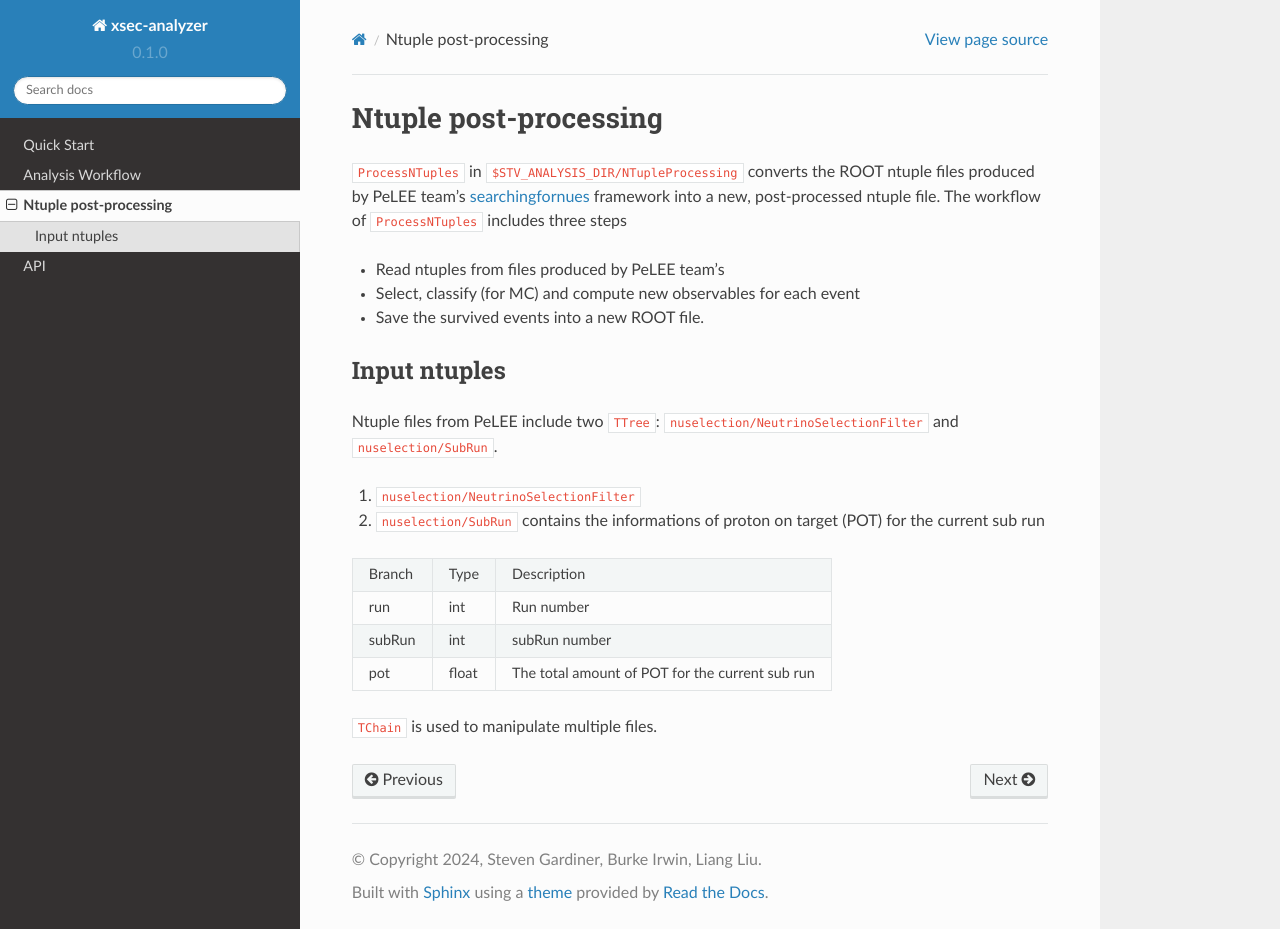
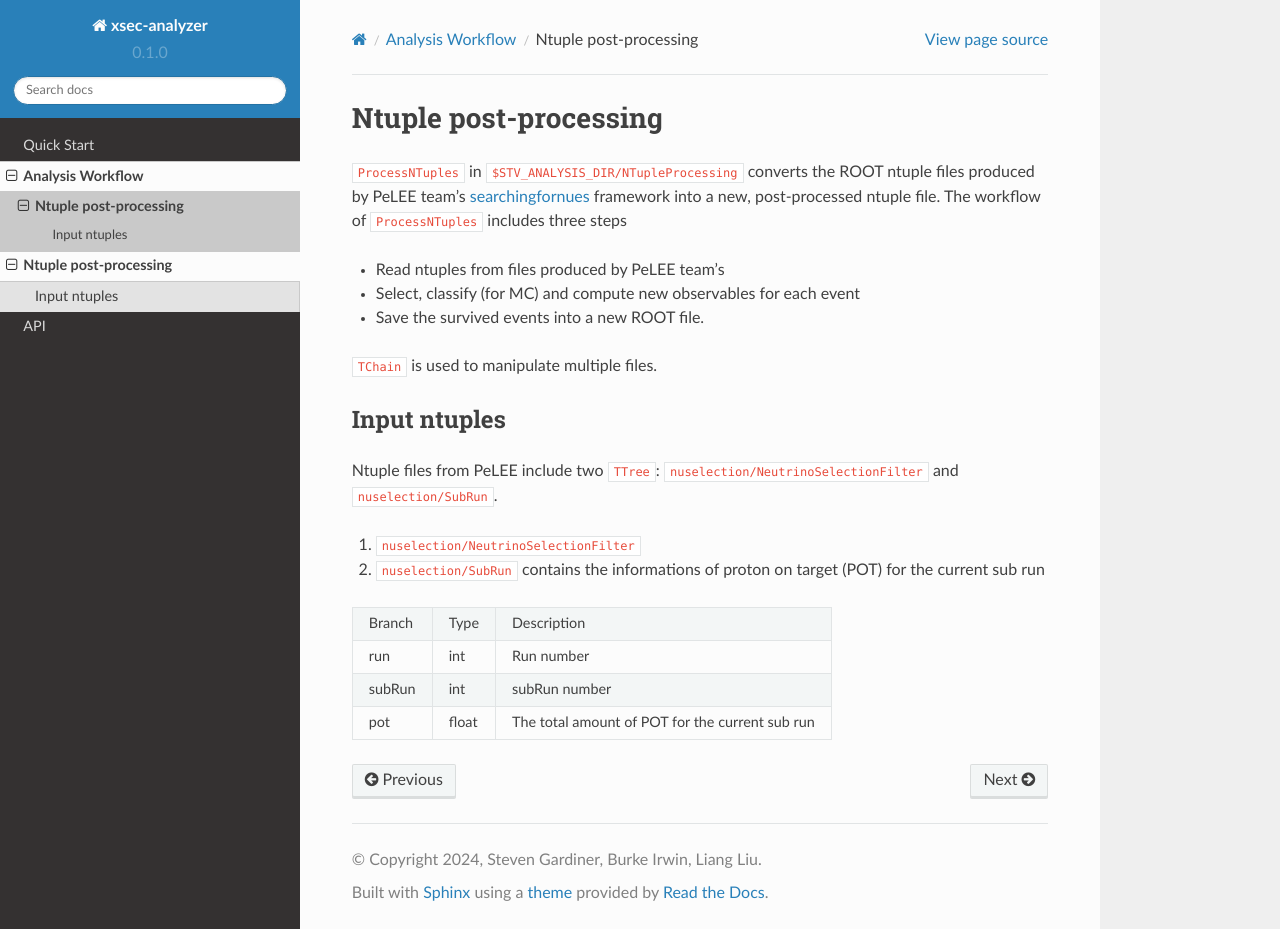
Before and after one commit to LiangLiu212/xsec_analyzer_docs, a Sphinx documentation site: the page built from docs/source/ntuple.rst, in a window 1280 px wide and 929 px high. Built offline with Sphinx 7.4.7 and the Read the Docs theme 2.0.0, drawn with Linux system fonts in a browser that asks for light colours; some of the changed lines change nothing that is shown.

Commit message:
Update ntuple.rst

```diff
--- a/docs/source/ntuple.rst
+++ b/docs/source/ntuple.rst
@@ -1,5 +1,5 @@
 Ntuple post-processing
-======================
+----------------------
 
 ``ProcessNTuples`` in ``$STV_ANALYSIS_DIR/NTupleProcessing`` converts the ROOT ntuple
 files produced by PeLEE team's `searchingfornues <https://github.com/ubneutrinos/searchingfornues>`_ framework
@@ -9,9 +9,10 @@ into a new, post-processed ntuple file. The workflow of ``ProcessNTuples`` inclu
 - Select, classify (for MC) and compute new observables for each event
 - Save the survived events into a new ROOT file.
 
+``TChain`` is used to manipulate multiple files.
 
 Input ntuples
--------------
+~~~~~~~~~~~~~
 
 Ntuple files from PeLEE include two ``TTree``: ``nuselection/NeutrinoSelectionFilter`` and ``nuselection/SubRun``.
 
@@ -26,5 +27,3 @@ run    int    Run number
 subRun int    subRun number
 pot    float  The total amount of POT for the current sub run
 ====== ====== ===============================================
-
-``TChain`` is used to manipulate multiple files.
--- a/docs/source/workflow.rst
+++ b/docs/source/workflow.rst
@@ -13,5 +13,6 @@ Assuming that the user has all needed PeLEE ntuple files already processed, the
 major steps for performing a measurement are outlined in the following
 subsections.
 
-Ntuple post-processing
-----------------------
+.. toctree::
+
+   ntuple
```
